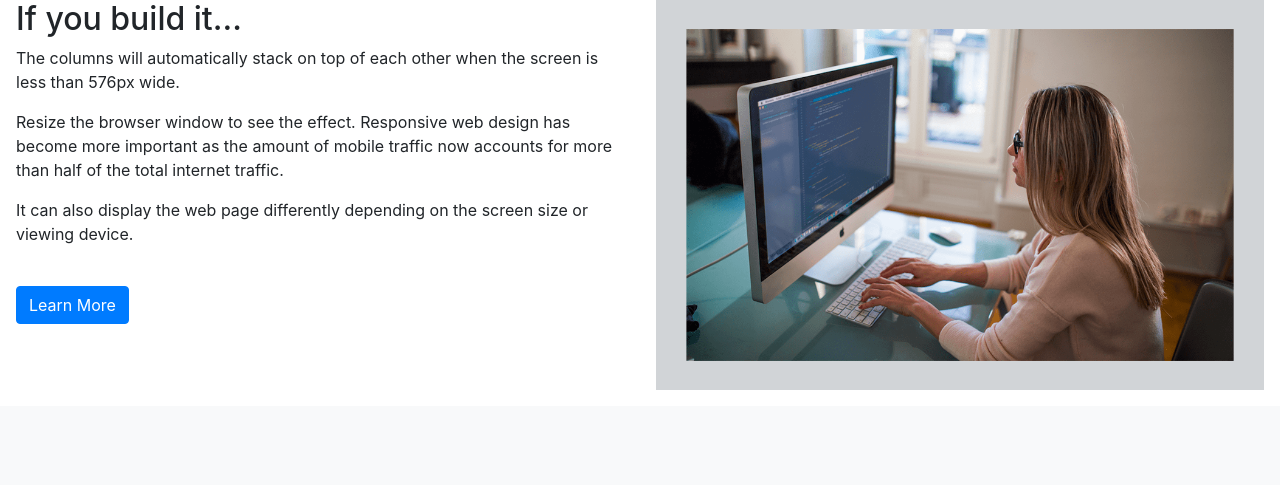
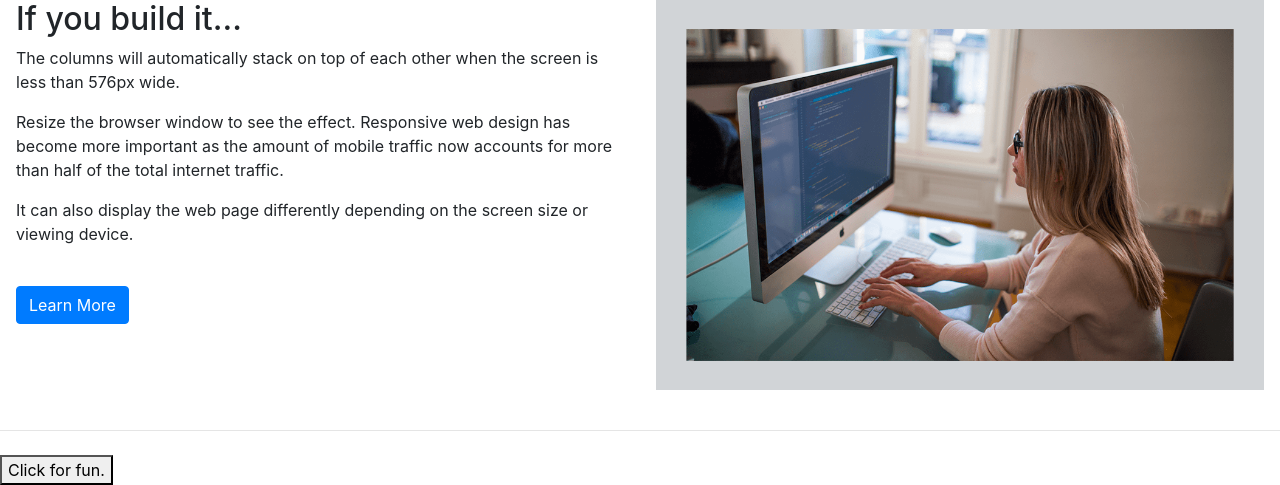
Before and after one commit to Zombiedenden/test_website2, a Flask app: page /test in a window 1280 px wide. Shown: the part 1370-1855 px from the top of the page. Before the commit the page ends 1760 px from the top, so only its background shows below. Run offline with Flask 2, Linux system fonts and the light colour scheme; some libraries are stand-ins or nearby versions.

Commit message:
Added emoji section and fixed background section. Added 4 emoji gifs

```diff
--- a/Templates/base2.html
+++ b/Templates/base2.html
@@ -145,11 +145,35 @@
         </div>
     </div>
 
+    <hr class="my-4">
     <!--- Fixed background -->
-
+    <figure>
+        <div class="fixed-wrap">
+            <div id="fixed">
+            </div>
+        </div>
+    </figure>
 
     <!--- Emoji Section -->
-
+    <button class="fun" data-toggle="collapse" data-target="#emoji">Click for fun.</button>
+    <div id="emoji" class="collapse">
+        <div class="container-fluid padding">
+            <div class="row text-center">
+                <div class="col-sm-6 col-md-3">
+                    <img class="gif" src="{{ url_for('static', filename='images/gifs/panda.gif') }}" alt="panda gif">
+                </div>
+                <div class="col-sm-6 col-md-3">
+                    <img class="gif" src="{{ url_for('static', filename='images/gifs/poo.gif') }}" alt="poo gif">
+                </div>
+                <div class="col-sm-6 col-md-3">
+                    <img class="gif" src="{{ url_for('static', filename='images/gifs/unicorn.gif') }}" alt="unicorn gif">
+                </div>
+                <div class="col-sm-6 col-md-3">
+                    <img class="gif" src="{{ url_for('static', filename='images/gifs/chicken.gif') }}" alt="chicken gif">
+                </div>
+            </div>
+        </div>
+    </div>
 
     <!--- Meet the team -->
 
```
Also changed, not shown: static/images/gifs/chicken.gif (added), static/images/gifs/panda.gif (added), static/images/gifs/poo.gif (added), static/images/gifs/unicorn.gif (added).
